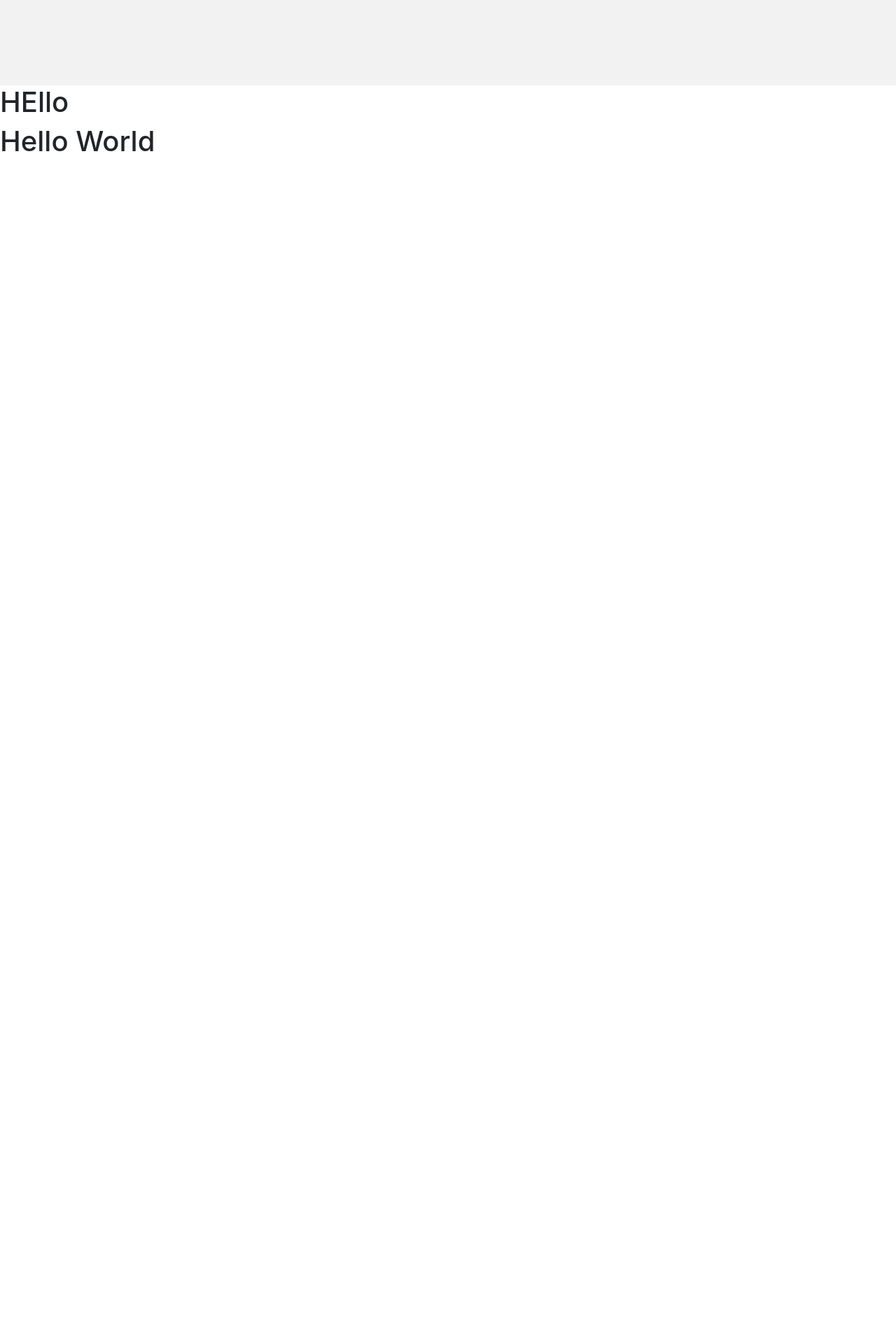
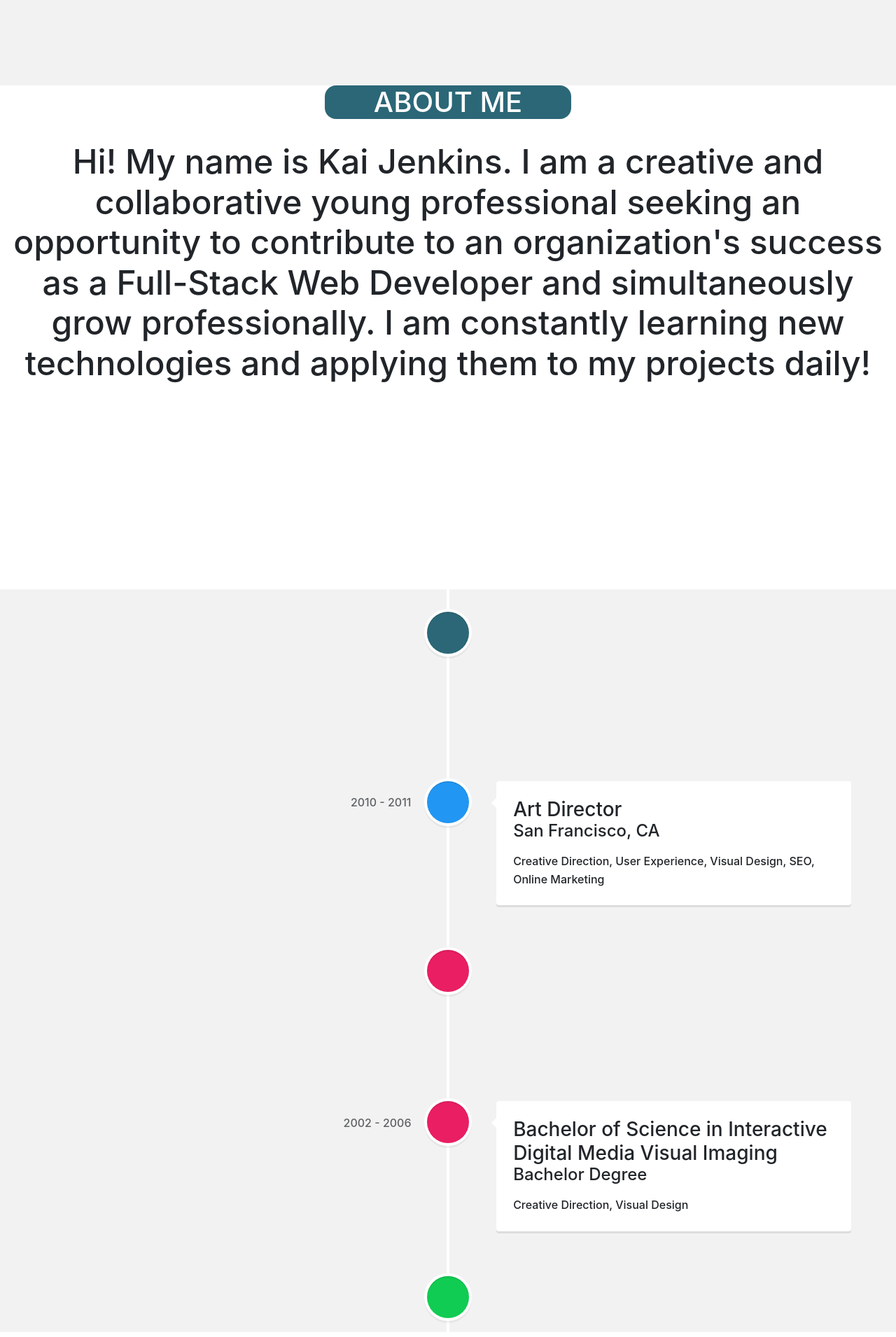
Before and after one commit to KMJENK17/Kai-Site, a React (Create React App) app: page / in a window 1280 px wide. Shown: the part 760-2670 px from the top of the page at 70% size. Before the commit the page ends 994 px from the top, so only its background shows below. Built offline with nearby package versions, Linux system fonts and the light colour scheme.

Commit message:
adding timeline

```diff
--- a/package.json
+++ b/package.json
@@ -11,6 +11,7 @@
     "react-bootstrap": "^2.4.0",
     "react-dom": "^18.1.0",
     "react-scripts": "5.0.1",
+    "react-vertical-timeline-component": "^3.5.2",
     "web-vitals": "^2.1.4"
   },
   "scripts": {
--- a/src/CSS/about.css
+++ b/src/CSS/about.css
@@ -1,3 +1,20 @@
-.AboutMe{
-    background-color: aqua;
+.AboutMeTitle{
+    background-color: #2b6777;
+    color: white;
+    border-radius: 1rem;
+    margin: auto;
+    display: flex;
+    justify-content: center;
+    max-width: 22rem;
 }
+
+.AboutMeContainer{
+    min-height: 90vh
+}
+
+.AboutMeInfo{
+    font-size: 3rem;
+    text-align: center;
+    max-width: 100%;
+    margin-top: 2rem;
+}
--- /dev/null
+++ b/src/CSS/resume.css
@@ -0,0 +1,3 @@
+.ResumeContainer{
+    background-color: #f2f2f2;
+}
--- a/src/components/AboutMe.js
+++ b/src/components/AboutMe.js
@@ -2,8 +2,9 @@ import '../CSS/about.css'
 
 function AboutMe() {
   return (
-    <div className="AboutMeTitle">
-      <h1>HEllo</h1>
+    <div className="AboutMeContainer">
+      <h1 className="AboutMeTitle">ABOUT ME</h1>
+      <h2 className="AboutMeInfo">Hi! My name is Kai Jenkins. I am a creative and collaborative young professional seeking an opportunity to contribute to an organization's success as a Full-Stack Web Developer and simultaneously grow professionally. I am constantly learning new technologies and applying them to my projects daily!</h2>
     </div>
   );
 }
--- /dev/null
+++ b/src/components/Resume.js
@@ -0,0 +1,70 @@
+import { VerticalTimeline, VerticalTimelineElement }  from 'react-vertical-timeline-component';
+import 'react-vertical-timeline-component/style.min.css';
+import '../CSS/resume.css';
+
+function Resume() {
+  return (
+    <div className="ResumeContainer">
+        <VerticalTimeline>
+  <VerticalTimelineElement
+    className="vertical-timeline-element--work"
+    contentStyle={{ background: '#2b6777', color: 'white' }}
+    contentArrowStyle={{ borderRight: '7px solid  #2b6777' }}
+    date="July 2021 - October 2021"
+    iconStyle={{ background: '#2b6777', color: '#000000' }}
+
+  >
+    <h3 className="vertical-timeline-element-title">Full Stack Web Developer</h3>
+    <h4 className="vertical-timeline-element-subtitle">Atlanta, GA</h4>
+    <p>
+      Using Front-End and Back-End technologies to complete projects in a timely manner
+    </p>
+  </VerticalTimelineElement>
+  <VerticalTimelineElement
+    className="vertical-timeline-element--work"
+    date="2010 - 2011"
+    iconStyle={{ background: 'rgb(33, 150, 243)', color: '#2b6777' }}
+
+  >
+    <h3 className="vertical-timeline-element-title">Art Director</h3>
+    <h4 className="vertical-timeline-element-subtitle">San Francisco, CA</h4>
+    <p>
+      Creative Direction, User Experience, Visual Design, SEO, Online Marketing
+    </p>
+  </VerticalTimelineElement>
+
+  <VerticalTimelineElement
+    className="vertical-timeline-element--education"
+    date="November 2012"
+    iconStyle={{ background: 'rgb(233, 30, 99)', color: '#fff' }}
+
+  >
+    <h3 className="vertical-timeline-element-title">Agile Development Scrum Master</h3>
+    <h4 className="vertical-timeline-element-subtitle">Certification</h4>
+    <p>
+      Creative Direction, User Experience, Visual Design
+    </p>
+  </VerticalTimelineElement>
+  <VerticalTimelineElement
+    className="vertical-timeline-element--education"
+    date="2002 - 2006"
+    iconStyle={{ background: 'rgb(233, 30, 99)', color: '#fff' }}
+
+  >
+    <h3 className="vertical-timeline-element-title">Bachelor of Science in Interactive Digital Media Visual Imaging</h3>
+    <h4 className="vertical-timeline-element-subtitle">Bachelor Degree</h4>
+    <p>
+      Creative Direction, Visual Design
+    </p>
+  </VerticalTimelineElement>
+  <VerticalTimelineElement
+    iconStyle={{ background: 'rgb(16, 204, 82)', color: '#fff' }}
+
+  />
+</VerticalTimeline>
+
+    </div>
+  );
+  }
+
+export default Resume;
--- a/src/index.js
+++ b/src/index.js
@@ -6,6 +6,7 @@ import reportWebVitals from './reportWebVitals';
 import NavbarComp from './components/NavbarComp'
 import AboutMe from './components/AboutMe'
 import Maintitle from './components/Maintitle'
+import Resume from './components/Resume'
 
 
 const root = ReactDOM.createRoot(document.getElementById('root'));
@@ -14,6 +15,7 @@ root.render(
     <NavbarComp />
     <Maintitle />
     <AboutMe />
+    <Resume />
     <App />
   </React.StrictMode>
 );
```
Also changed, not shown: 1 other file (tests, documents, lock files or other folders).
